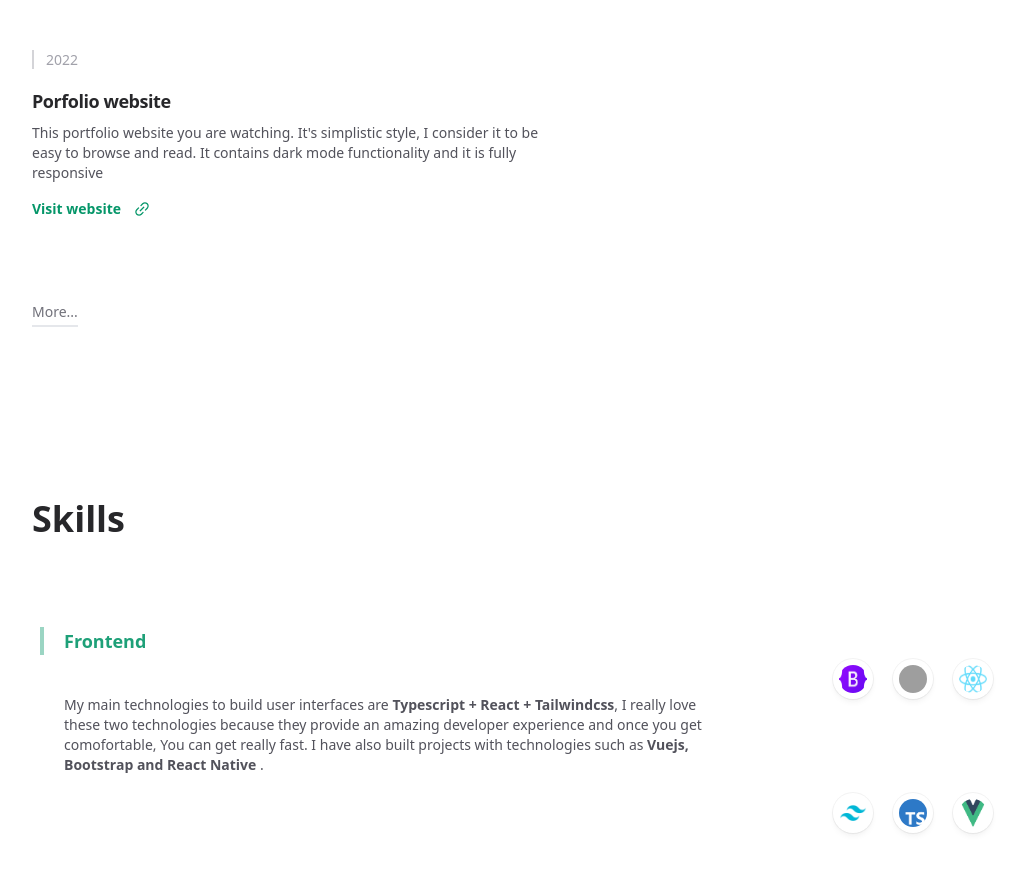
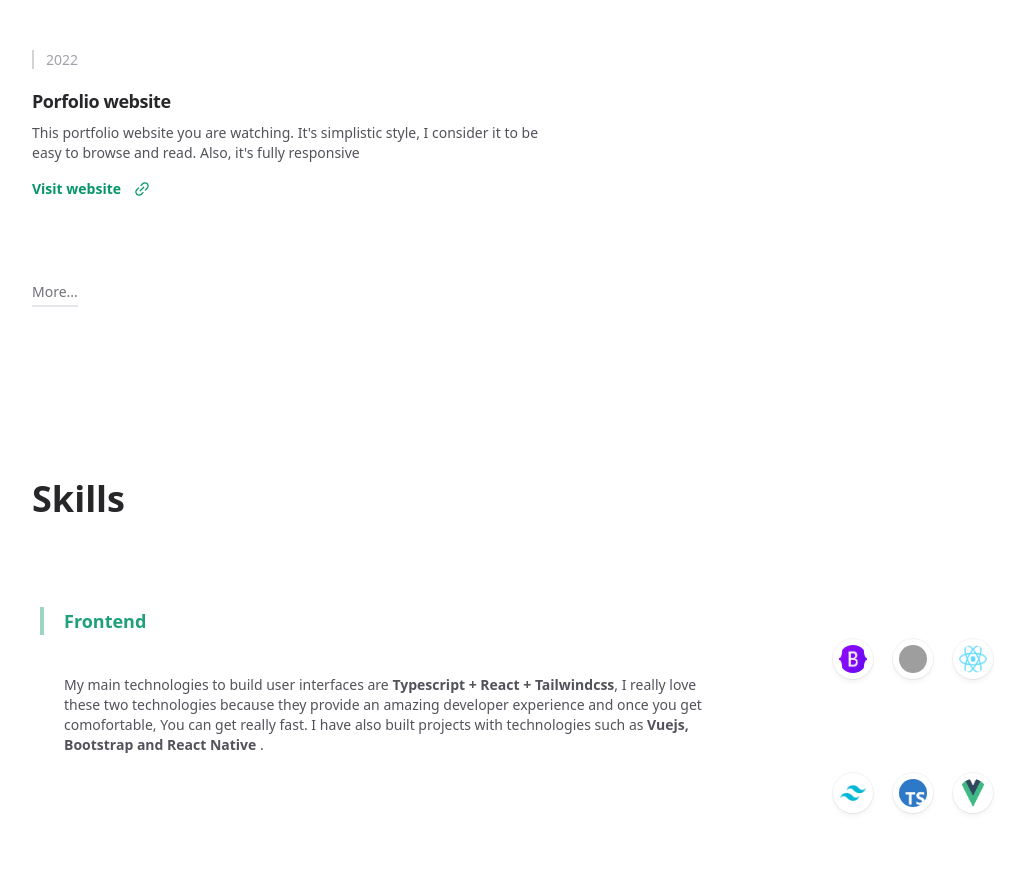
Before and after one commit to luigyy/portfolio, a React (Vite) app: page / in a window 1280 px wide. Shown: the part 1700-2573 px from the top of the page, without its empty margins (80-1104 px from the left). Built offline with nearby package versions, Linux system fonts and the light colour scheme; grey boxes are pictures that could not be loaded.

Commit message:
changed description for my portofolio website

```diff
--- a/src/components/ProjectsSection.tsx
+++ b/src/components/ProjectsSection.tsx
@@ -35,7 +35,7 @@ const PROJECTS = [
   {
     date: "2022",
     title: "Porfolio website",
-    description: `This portfolio website you are watching. It's simplistic style, I consider it to be easy to browse and read. It contains dark mode functionality and it is fully responsive `,
+    description: `This portfolio website you are watching. It's simplistic style, I consider it to be easy to browse and read. Also, it's fully responsive`,
     url: "",
   },
 ];
```
